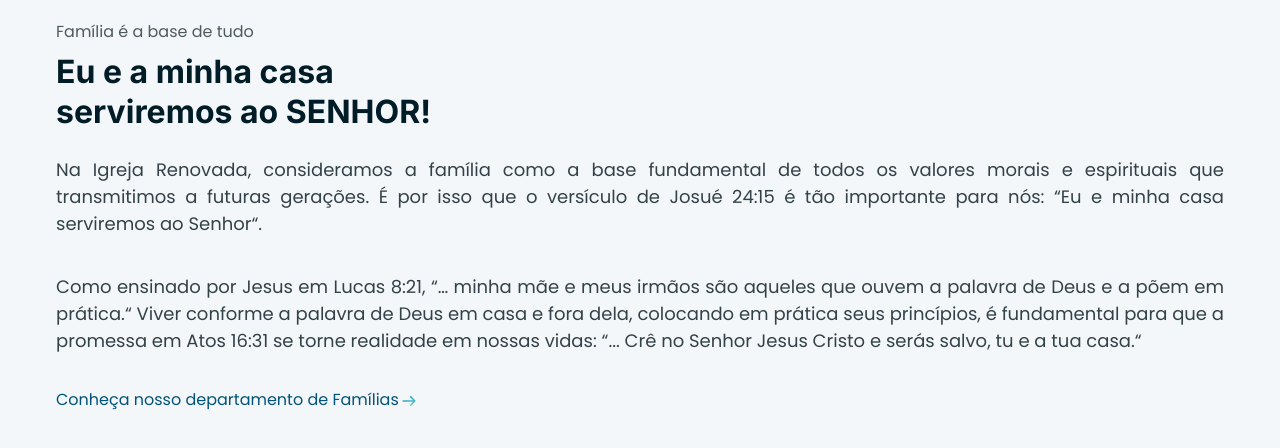
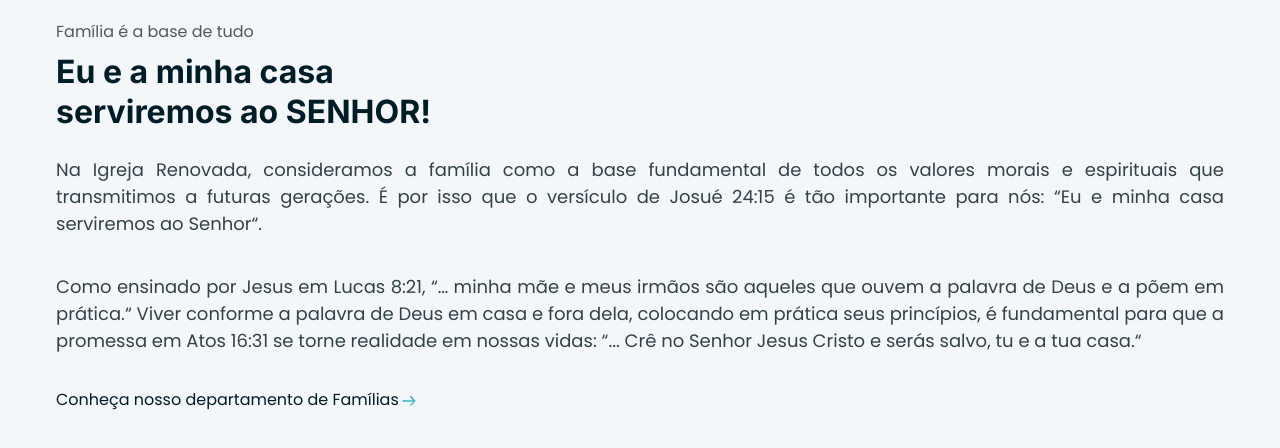
Before and after one commit to eriquyjhordan/igreja-renovada, a Next.js app: page / in a window 1280 px wide. In both pictures the pointer is over the link "Conheça nosso departamento de Famílias". Shown: the part 854-1302 px from the top of the page. Built offline with nearby package versions, Linux system fonts and the light colour scheme.

Commit message:
feat: add color hover effect to the link

```diff
--- a/src/components/Family/styles.module.css
+++ b/src/components/Family/styles.module.css
@@ -65,6 +65,11 @@
   font-size: 1rem;
   line-height: 125%;
   color: #00537A;
+  transition: all 0.3s;
+}
+
+.familyLink:hover {
+  color: #001C26;
 }
 
 .familyWrapper {
```
